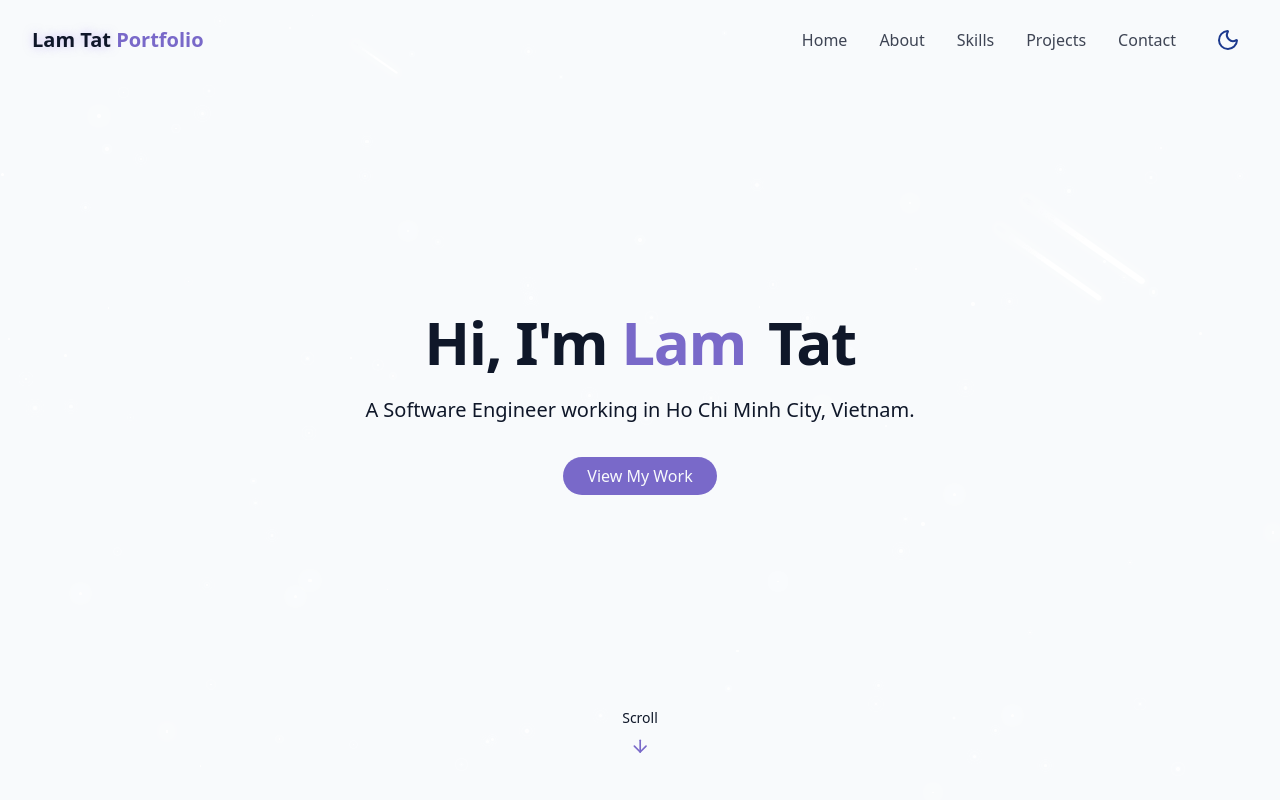
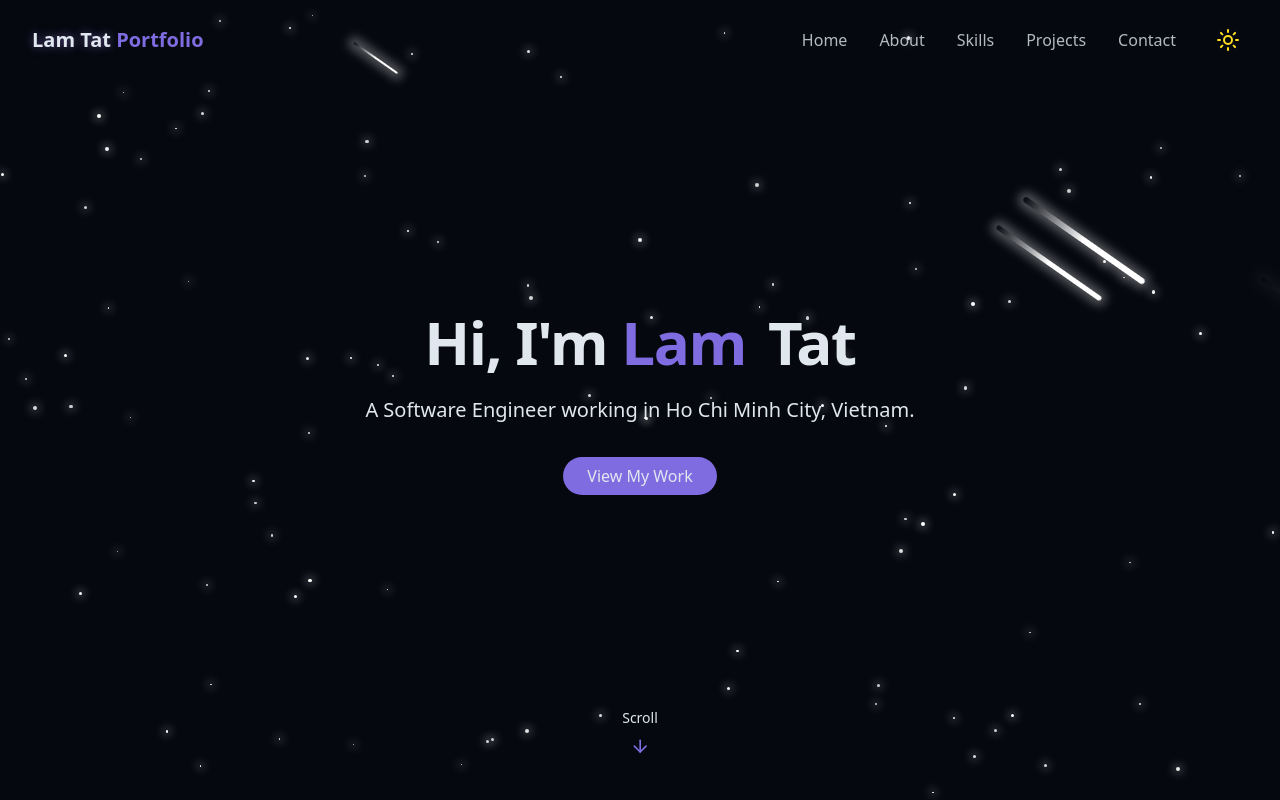
Before and after one commit to TanLam01/my-portfolio, a React (Vite) app: page / in a window 1280 px wide. Shown: the top 800 px of the page. Built offline with nearby package versions, Linux system fonts and the light colour scheme.

Commit message:
Set default dark mode

```diff
--- a/src/components/ThemeToggle.tsx
+++ b/src/components/ThemeToggle.tsx
@@ -3,16 +3,17 @@ import { useEffect, useState } from 'react'
 import { cn } from '@/lib/utils';
 
 export default function ThemeToggle() {
-    const [isDarkMode, setIsDarkMode] = useState(false);
+    const [isDarkMode, setIsDarkMode] = useState(true);
 
     useEffect(() => {
         const storedTheme = localStorage.getItem('theme');
-        if (storedTheme === 'dark') {
+        if (storedTheme === 'light') {
+            setIsDarkMode(false);
+            document.documentElement.classList.remove('dark');
+        } else {
+            localStorage.setItem('theme', 'dark');
             setIsDarkMode(true);
             document.documentElement.classList.add('dark');
-        } else {
-            localStorage.setItem('theme', 'light');
-            setIsDarkMode(false);
         }
     }, []);
 
```
